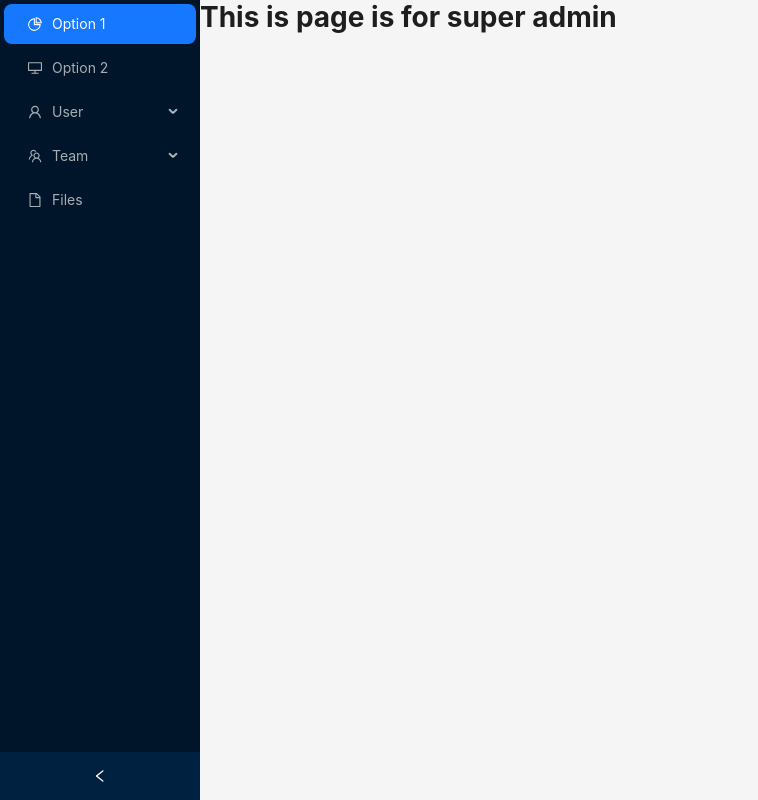
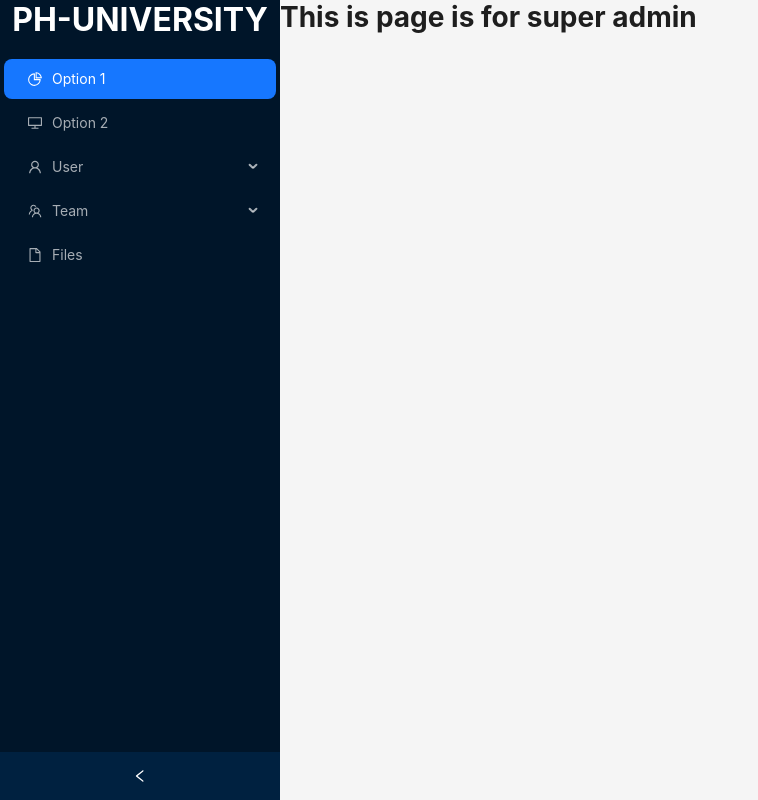
Before and after one commit to coderFaiisal/university-management-frontend, a Next.js app: page /super-admin in a window 1280 px wide. Shown: the whole page, without its empty margins (0-758 px from the left). Built offline with nearby package versions, Linux system fonts and the light colour scheme.

Commit message:
change sidebar design

```diff
--- a/src/components/ui/SideBar.tsx
+++ b/src/components/ui/SideBar.tsx
@@ -50,8 +50,27 @@ const SideBar = () => {
       collapsible
       collapsed={collapsed}
       onCollapse={(value) => setCollapsed(value)}
+      width={280}
+      style={{
+        overflow: "auto",
+        position: "sticky",
+        height: "100vh",
+        left: 0,
+        top: 0,
+        bottom: 0,
+      }}
     >
-      <div className="demo-logo-vertical" />
+      <div
+        style={{
+          color: "white",
+          fontSize: "2rem",
+          textAlign: "center",
+          fontWeight: "bold",
+          marginBottom: "1rem",
+        }}
+      >
+        PH-UNIVERSITY
+      </div>
       <Menu
         theme="dark"
         defaultSelectedKeys={["1"]}
```
